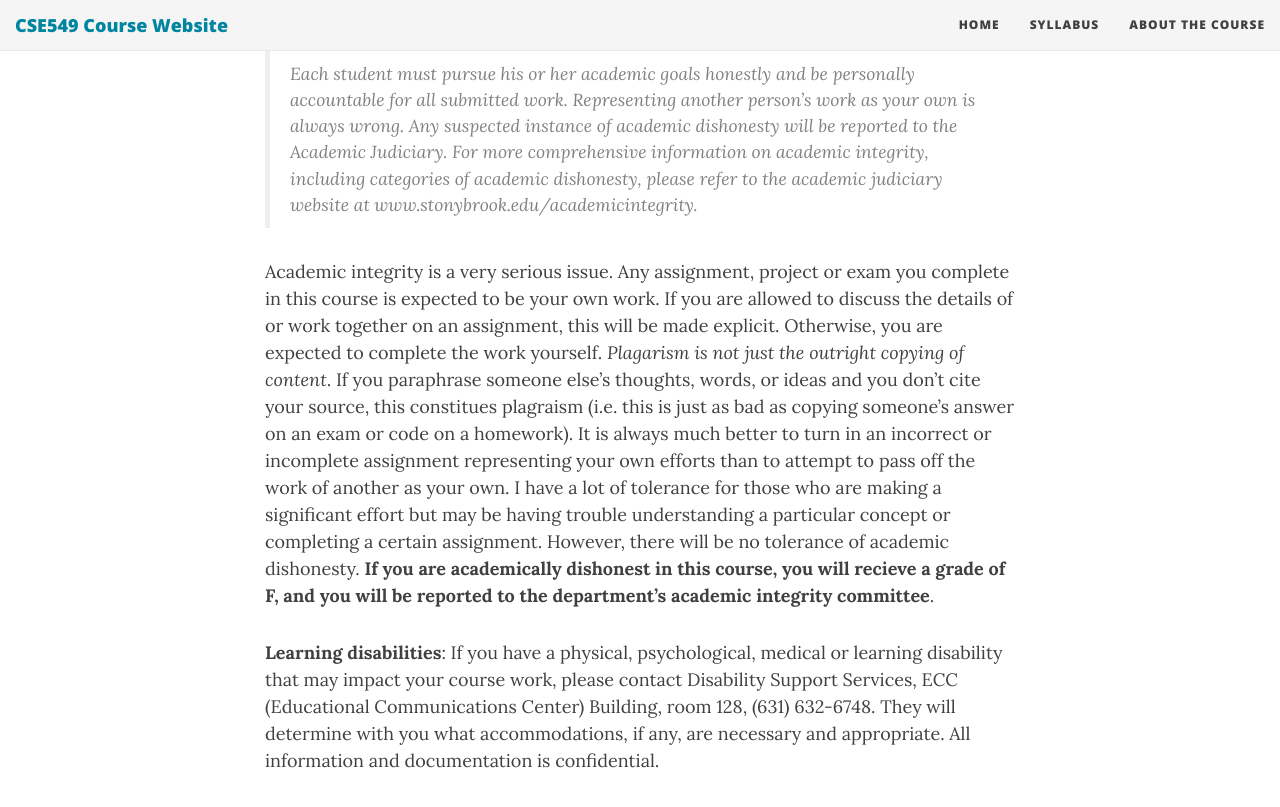
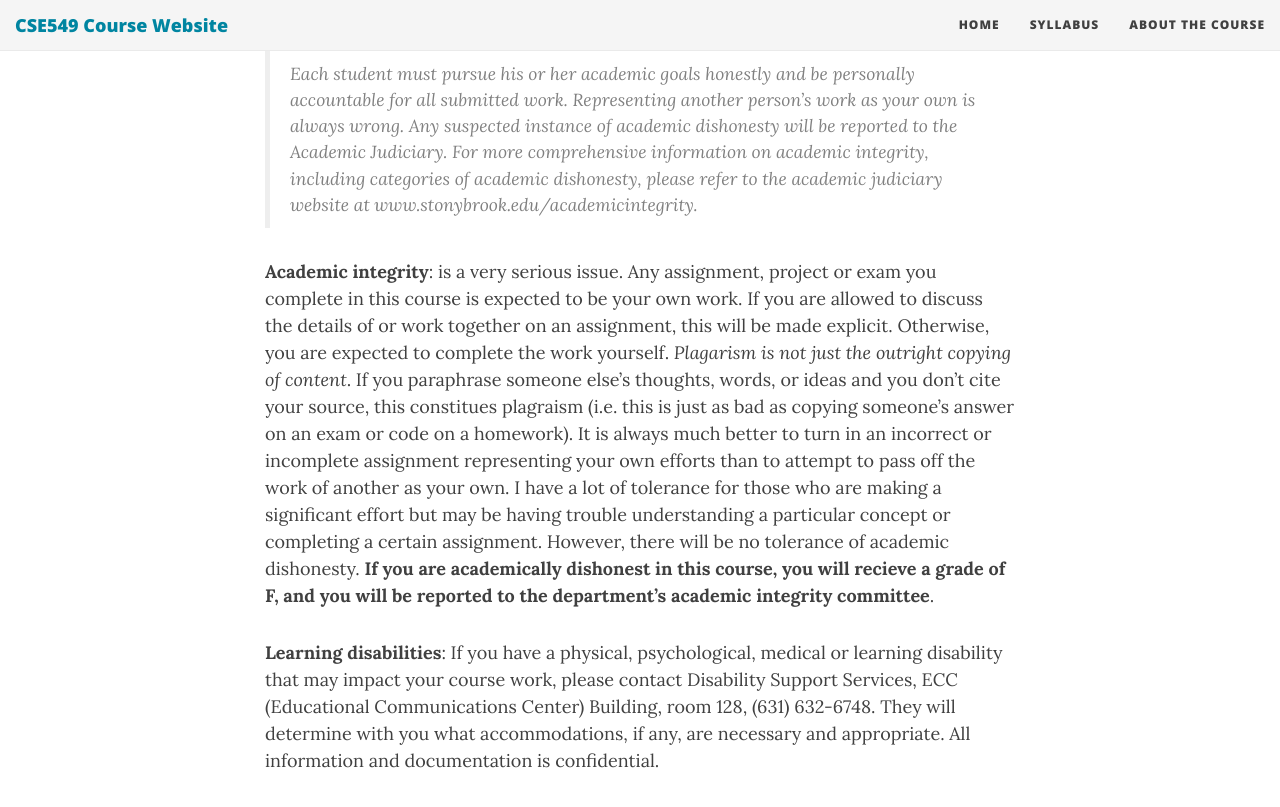
Before and after one commit to rob-p/CSE549F16, a Jekyll site: the page built from syllabus.md, in a window 1280 px wide and 900 px high, scrolled down 3130 px. Shown: the top 807 px of the window. Built offline with Jekyll 4.4.1, drawn with Linux system fonts in a browser that asks for light colours; nearby versions of some CDN libraries.

```diff
--- a/syllabus.md
+++ b/syllabus.md
@@ -53,6 +53,6 @@
 
 > Each student must pursue his or her academic goals honestly and be personally accountable for all submitted work. Representing another person’s work as your own is always wrong. Any suspected instance of academic dishonesty will be reported to the Academic Judiciary. For more comprehensive information on academic integrity, including categories of academic dishonesty, please refer to the academic judiciary website at www.stonybrook.edu/academicintegrity.
 
-Academic integrity is a very serious issue. Any assignment, project or exam you complete in this course is expected to be your own work. If you are allowed to discuss the details of or work together on an assignment, this will be made explicit. Otherwise, you are expected to complete the work yourself. *Plagarism is not just the outright copying of content*. If you paraphrase someone else's thoughts, words, or ideas and you don't cite your source, this constitues plagraism (i.e. this is just as bad as copying someone's answer on an exam or code on a homework). It is always much better to turn in an incorrect or incomplete assignment representing your own efforts than to attempt to pass off the work of another as your own. I have a lot of tolerance for those who are making a significant effort but may be having trouble understanding a particular concept or completing a certain assignment. However, there will be no tolerance of academic dishonesty. **If you are academically dishonest in this course, you will recieve a grade of F, and you will be reported to the department's academic integrity committee**.
+**Academic integrity**: is a very serious issue. Any assignment, project or exam you complete in this course is expected to be your own work. If you are allowed to discuss the details of or work together on an assignment, this will be made explicit. Otherwise, you are expected to complete the work yourself. *Plagarism is not just the outright copying of content*. If you paraphrase someone else's thoughts, words, or ideas and you don't cite your source, this constitues plagraism (i.e. this is just as bad as copying someone's answer on an exam or code on a homework). It is always much better to turn in an incorrect or incomplete assignment representing your own efforts than to attempt to pass off the work of another as your own. I have a lot of tolerance for those who are making a significant effort but may be having trouble understanding a particular concept or completing a certain assignment. However, there will be no tolerance of academic dishonesty. **If you are academically dishonest in this course, you will recieve a grade of F, and you will be reported to the department's academic integrity committee**.
 
 **Learning disabilities**: If you have a physical, psychological, medical or learning disability that may impact your course work, please contact Disability Support Services, ECC (Educational Communications Center) Building, room 128, (631) 632-6748. They will determine with you what accommodations, if any, are necessary and appropriate. All information and documentation is confidential.
```
